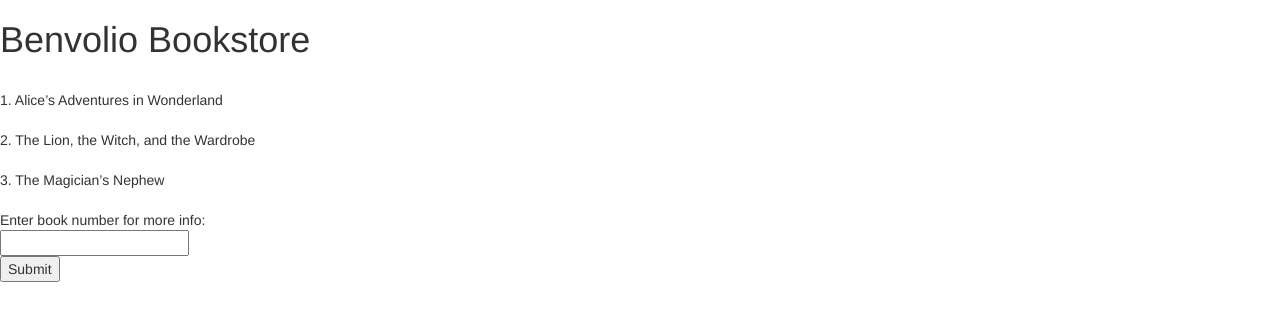
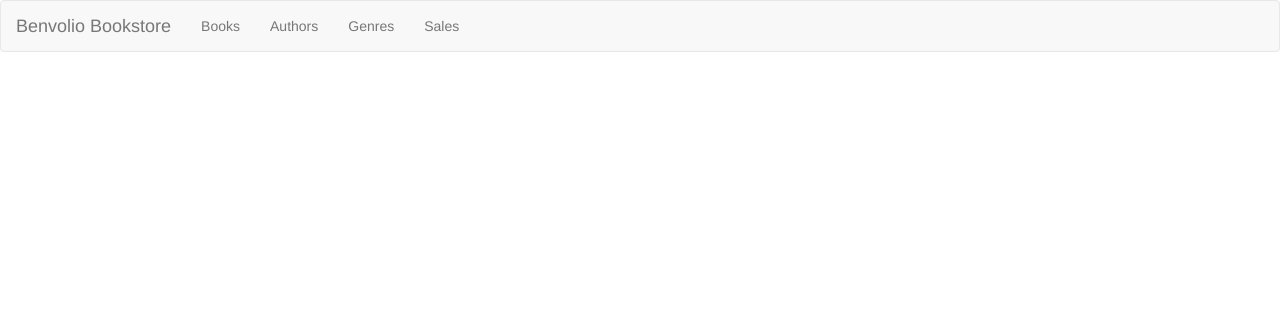
Before and after one commit to r-tanya/benvolio-bookstore, a PHP site: page /index.php?page=1 in a window 1280 px wide. Shown: the top 321 px of the page. Run offline with PHP 8.4, Linux system fonts and the light colour scheme; data comes from the database, SQL or seed files in the repository; data that the repository does not hold is empty.

Commit message:
Update index.php

```diff
--- a/index.php
+++ b/index.php
@@ -7,38 +7,60 @@
 	<link rel="stylesheet" href="https://maxcdn.bootstrapcdn.com/bootstrap/3.4.1/css/bootstrap.min.css">
 	<script src="https://ajax.googleapis.com/ajax/libs/jquery/3.5.1/jquery.min.js"></script>
 	<script src="https://maxcdn.bootstrapcdn.com/bootstrap/3.4.1/js/bootstrap.min.js"></script>
+
+	<style>
+	table, th, td {
+	  border: 1px solid black;
+	}
+	</style>
+
 </head>
 
 <body>
-	<h1> Benvolio Bookstore </h1>
-	<br/>
+
+<nav class="navbar navbar-default">
+  <div class="container-fluid">
+    <div class="navbar-header">
+      <a class="navbar-brand">Benvolio Bookstore</a>
+    </div>
+    <ul class="nav navbar-nav">
+      <li><a href="?page=books">Books</a></li>
+      <li><a href="?page=authors">Authors</a></li>
+      <li><a href="?page=genres">Genres</a></li>
+      <li><a href="?page=sales">Sales</a></li>
+    </ul>
+  </div>
+</nav>
+
+
 <?php
 
-	$servername = "localhost";
-	$username = "tybalt";
-	$password = "queenmab";
-	$dbname = "benvolio_bookstore";
+	function list_books($conn) {
 
-	// Create connection
-	$conn = new mysqli($servername, $username, $password, $dbname);
-	// Check connection
-	if ($conn->connect_error) {
-	  die("Connection failed: " . $conn->connect_error);
-	}
+		echo "<h1>Books</h1><div class='container'> <table class='table table-bordered'>";
 
 		$result = $conn->query("SELECT * FROM book WHERE no_in_stock > 0");
 
 		if ($result->num_rows > 0) {
 		    // output id of each row
+		   	echo "<tr><th>ID</th> <th>Title</th> <th>Price (THB)</th> <th>No. in stock</th></tr>";
 		    while($row = $result->fetch_assoc()) {
-	      echo $row["book_id"] . ". " . $row["title"]."<br>\n<br>\n";
+		    	//echo $row["book_id"] . ". " . $row["title"]."<br>\n<br>\n";
+		    	echo "<tr>";
+       			echo "<td>".$row["book_id"]."</td>";
+			    echo "<td>".$row["title"]."</td>";
+			    echo "<td>".$row["price"]."</td>";
+			    echo "<td>".$row["no_in_stock"]."</td>";
+
+			    echo "</tr>";
 		    }
 
+
+			print("<br/>");
 			print("<form method=\"post\" action=\"$_SERVER[PHP_SELF]\">");
-	  print("Enter book number for more info: <br/> <input type=\"text\" name=\"book_number\">");
-	  print("<br/>");
+			print("Enter book ID for more info: <input type=\"text\" name=\"book_number\">");
 			print("<input type=\"submit\" value=\"Submit\">");
-	  print("</form>");
+			print("</form><br/>");
 
 			if ($_POST['book_number']) {
 		  		$id = $_POST['book_number'];
@@ -52,18 +74,92 @@
 	        $result = $stmt->get_result();
 
 		  	print("<br/>");
+
 		  	while($row = $result->fetch_assoc()) {
+		      echo "Title: " . $row["title"]. "<br>\n";
 		      echo "ISBN: " . $row["ISBN"]. "<br>\n";
-	      	echo "Title: " . $row["title"]. "<br>\n";
 		      echo "Page count: " . $row["page_count"]. "<br>\n";
-	      	echo "Price: " . $row["price"]. "<br>\n";
-	      	echo "No. in stock: " . $row["no_in_stock"]. "<br>\n";
+		      echo "Release date: " . $row["release_date"]. "<br>\n";
+		      //echo "Price: " . $row["price"]. "<br>\n";
+		      //echo "No. in stock: " . $row["no_in_stock"]. "<br>\n";
 		    }
 		  }
+		  echo '<br></table></div>';
+
 		} else {
 		    echo "0 results";
 		}
+	}
+
+	function add_author($conn) {
+		echo "<h2>Authors</h2><br/>";
+
+		echo
+		"<div class=\"container\">
+		  	<form method=\"POST\">
+		    <div class=\"form-group\">
+		      <label for=\"author_id\">Author ID</label>
+		      <input type=\"number\" required min=\"1\" max=\"99999\" class=\"form-control\" id=\"author_id\" placeholder=\"Enter author ID\" name=\"author_id\">
+		    </div>
+		    <div class=\"form-group\">
+		      <label for=\"author_name\">Author name</label>
+		      <input type=\"text\" required maxlength=\"30\" class=\"form-control\" id=\"author_name\" placeholder=\"Enter author name\" name=\"author_name\">
+		    </div>
+		    <div class=\"form-group\">
+		      <label for=\"author_birth_date\">Date of birth</label>
+		      <input type=\"date\" required class=\"form-control\" id=\"author_birth_date\" placeholder=\"Enter date of birth\" name=\"author_birth_date\">
+		    </div>
+		    <div class=\"form-group\">
+		      <label for=\"author_country\">Country</label>
+		      <input type=\"text\" required maxlength=\"30\" class=\"form-control\" id=\"author_country\" placeholder=\"Enter country\" name=\"author_country\">
+		    </div>
+		    <button type=\"submit\" class=\"btn btn-default\">Submit</button>
+		  </form>
+		</div>";
+
+		//print_r($_POST);
+		if (isset($_POST['author_id'])) {
+			$author_id = $_POST['author_id'];
+			$author_name = $_POST['author_name'];
+			$author_birth_date = $_POST['author_birth_date'];
+			$author_country = $_POST['author_country'];
+			$sql = "insert into author (author_id, author_name, author_birth_date, author_country) values (?,?,?,?)";
+			// prepare statement
+			$stmt = $conn->prepare($sql);
+		  	$ok = $stmt->bind_param('isss', $author_id, $author_name, $author_birth_date, $author_country);
+		  	if (!$ok) { die("Bind param error"); }
+		  	$ok = $stmt->execute();
+		  	if (!$ok) { die("Exec error"); }
+	        $result = $stmt->get_result();
+		}
+	}
+
+	$servername = "localhost";
+	$username = "tybalt";
+	$password = "queenmab";
+	$dbname = "benvolio_bookstore";
+	// Create connection
+	$conn = new mysqli($servername, $username, $password, $dbname);
+	// Check connection
+	if ($conn->connect_error) {
+		die("Connection failed: " . $conn->connect_error);
+	}
+
+	$page = $_GET['page'];
+	if ($page == "" || $page == "books") {
+		//lists books on main page
+		list_books($conn);
+	} elseif ($page == "authors") {
+		//functionality to add author
+		add_author($conn);
+	} elseif ($page == "genres") {
+
+	} else {
+
+	}
+
 	$conn->close();
+
 ?>
 
 </body>
```
Lines whose indentation alone changed are shown as unchanged.
